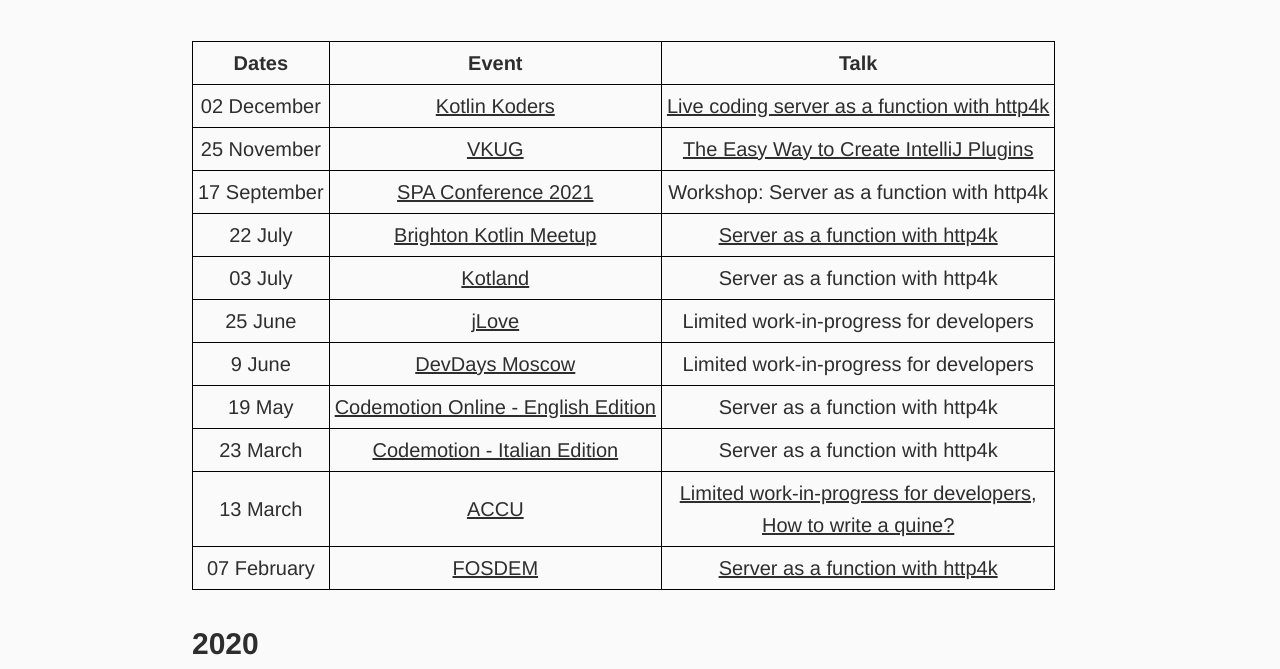
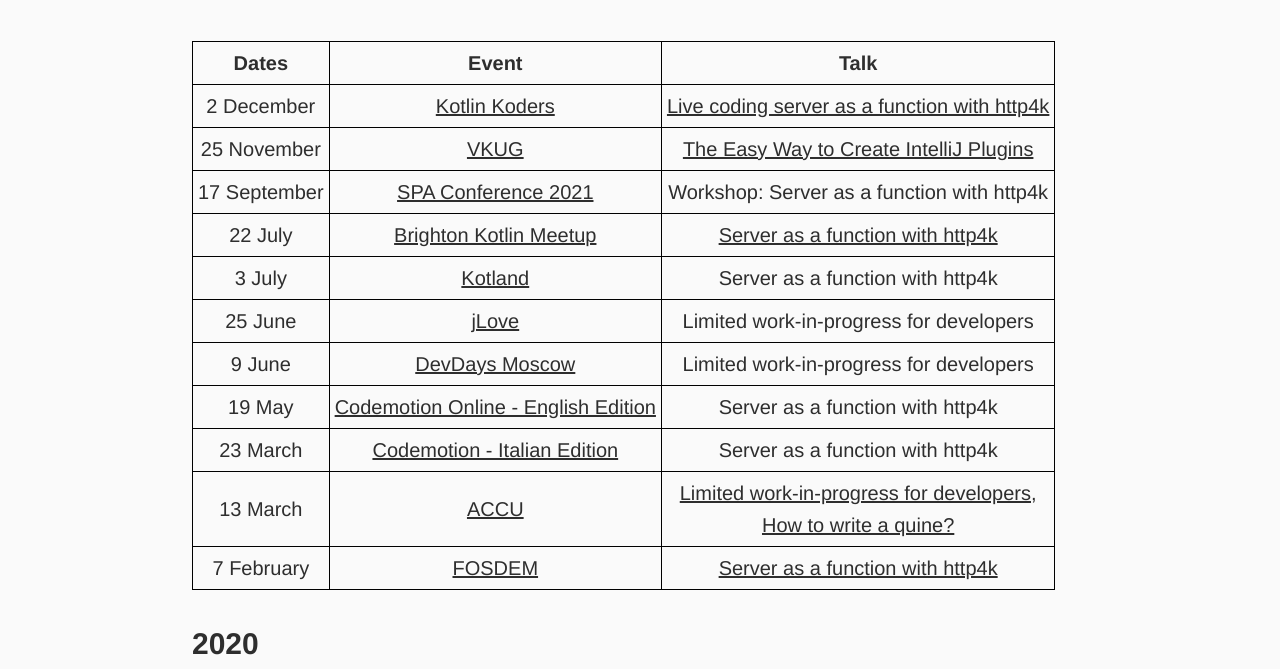
Before and after one commit to dkandalov/dkandalov.github.io, a Jekyll site: the page built from public-speaking.md, in a window 1280 px wide and 900 px high. Shown: the part 228-897 px from the top of the window. Built offline with Jekyll 4.4.1, drawn with Linux system fonts in a browser that asks for light colours.

Commit message:
updated public speaking

```diff
--- a/public-speaking.md
+++ b/public-speaking.md
@@ -8,17 +8,17 @@ permalink: public-speaking
 
 | Dates | Event | Talk |
 | --- | --- | --- |
-| 02 December     | [Kotlin Koders](https://kotlin-koders.eu) | [Live coding server as a function with http4k](https://kotlin-koders.eu/#/talk/http4KLiveCoding) |
-| 25 November     | [VKUG](https://www.meetup.com/Virtual-Kotlin-User-Group/events/281875470) | [The Easy Way to Create IntelliJ Plugins](https://www.youtube.com/watch?v=GcYa4lMRta0) |
-| 17 September    | [SPA Conference 2021](https://www.spaconference.org/schedule) | Workshop: Server as a function with http4k |
-| 22 July         | [Brighton Kotlin Meetup](https://www.meetup.com/Brighton-Kotlin/events/279015769) | [Server as a function with http4k](https://www.youtube.com/watch?v=8RpGIUwe7dI) |
-| 03 July         | [Kotland](https://www.kotland.org) | Server as a function with http4k |
-| 25 June         | [jLove](https://jlove.konfy.care) | Limited work-in-progress for developers |
-| 9 June          | [DevDays Moscow](https://devdayscon.ru/Dmitry-Kandalov) | Limited work-in-progress for developers |
-| 19 May          | [Codemotion Online - English Edition](https://events.codemotion.com/conferences/online/2021/online-tech-conference-spring/agenda) | Server as a function with http4k |
-| 23 March        | [Codemotion - Italian Edition](https://events.codemotion.com/conferences/online/2021/online-tech-conference-italian-edition-spring) | Server as a function with http4k |
-| 13 March        | [ACCU](https://flame.firebird.systems/archer-yates/ACCU2021/MyProgrammes#Programme.ItemPage.104.0) | [Limited work-in-progress for developers](https://www.youtube.com/watch?v=AWbgen9x6xs),<br/>[How to write a quine?](https://www.youtube.com/watch?v=wOZd5PnUCD8) |
-| 07 February     | [FOSDEM](https://fosdem.org/2021) | [Server as a function with http4k](https://fosdem.org/2021/schedule/event/live_coding_with_http4k) |
+| 2 December    | [Kotlin Koders](https://kotlin-koders.eu) | [Live coding server as a function with http4k](https://kotlin-koders.eu/#/talk/http4KLiveCoding) |
+| 25 November   | [VKUG](https://www.meetup.com/Virtual-Kotlin-User-Group/events/281875470) | [The Easy Way to Create IntelliJ Plugins](https://www.youtube.com/watch?v=GcYa4lMRta0) |
+| 17 September  | [SPA Conference 2021](https://www.spaconference.org/schedule) | Workshop: Server as a function with http4k |
+| 22 July       | [Brighton Kotlin Meetup](https://www.meetup.com/Brighton-Kotlin/events/279015769) | [Server as a function with http4k](https://www.youtube.com/watch?v=8RpGIUwe7dI) |
+| 3 July        | [Kotland](https://www.kotland.org) | Server as a function with http4k |
+| 25 June       | [jLove](https://jlove.konfy.care) | Limited work-in-progress for developers |
+| 9 June        | [DevDays Moscow](https://devdayscon.ru/Dmitry-Kandalov) | Limited work-in-progress for developers |
+| 19 May        | [Codemotion Online - English Edition](https://events.codemotion.com/conferences/online/2021/online-tech-conference-spring/agenda) | Server as a function with http4k |
+| 23 March      | [Codemotion - Italian Edition](https://events.codemotion.com/conferences/online/2021/online-tech-conference-italian-edition-spring) | Server as a function with http4k |
+| 13 March      | [ACCU](https://flame.firebird.systems/archer-yates/ACCU2021/MyProgrammes#Programme.ItemPage.104.0) | [Limited work-in-progress for developers](https://www.youtube.com/watch?v=AWbgen9x6xs),<br/>[How to write a quine?](https://www.youtube.com/watch?v=wOZd5PnUCD8) |
+| 7 February    | [FOSDEM](https://fosdem.org/2021) | [Server as a function with http4k](https://fosdem.org/2021/schedule/event/live_coding_with_http4k) |
 {:.post-table}
 
 ### 2020
```
